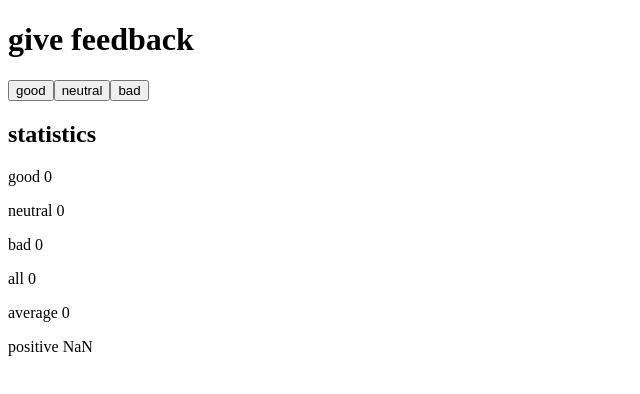
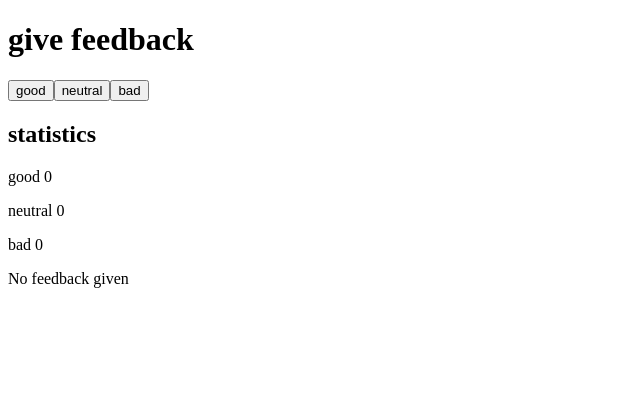
Before and after one commit to davidEsparza7902/fso-solutions, a React (Vite) app in the folder part1/unicafe/: page / in a window 1280 px wide. Shown: the top 394 px of the page, without its empty margins (0-640 px from the left). Built offline with nearby package versions, Linux system fonts and the light colour scheme.

Commit message:
add exercise 1.9

```diff
--- a/part1/unicafe/src/App.jsx
+++ b/part1/unicafe/src/App.jsx
@@ -3,6 +3,9 @@ const Button = ({ text, handleClick }) => {
   return <button onClick={handleClick}>{text}</button>
 }
 const Statistics = ({ good, neutral, bad }) => {
+  if (good + neutral + bad === 0) {
+    return <p>No feedback given</p>
+  }
   return (
     <>
       <p>all {good + neutral + bad}</p>
```
